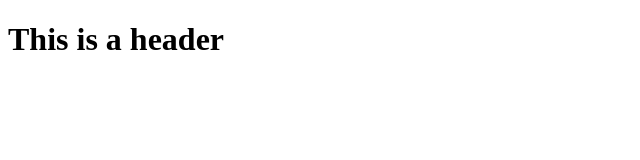
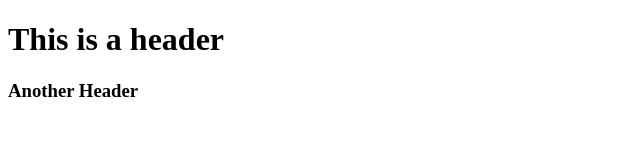
Before and after one commit to DrPepper17/NuCampClass, a website: page index.html in a window 1280 px wide. Shown: the whole page, without its empty margins (0-640 px from the left). Drawn offline with Linux system fonts and the light colour scheme.

Commit message:
Using NPM

```diff
--- a/index.html
+++ b/index.html
@@ -6,5 +6,6 @@
 </head>
 <body>
     <h1>This is a header</h1>
+    <h3>Another Header</h3>
 </body>
 </html>
```
Also changed, not shown: package.json (added, +24 -0 lines), 3 other files.
